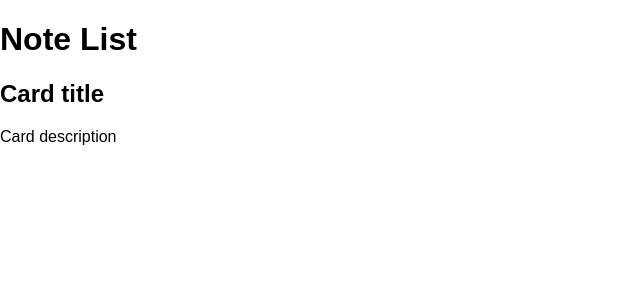
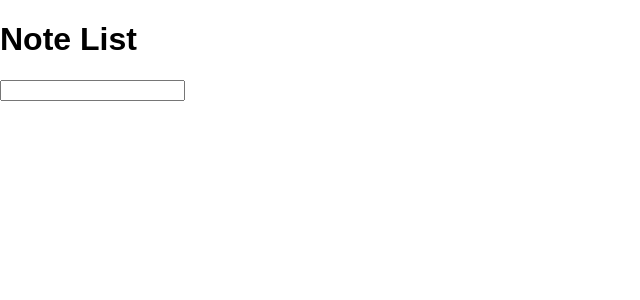
Before and after one commit to mateusKoppe/keep-note, a React (Create React App) app: page / in a window 1280 px wide. Shown: the top 300 px of the page, without its empty margins (0-640 px from the left). Built offline with nearby package versions, Linux system fonts and the light colour scheme.

Commit message:
Implement a form to add new cards

```diff
--- a/src/App.js
+++ b/src/App.js
@@ -7,21 +7,43 @@ class App extends Component {
   constructor (props) {
     super(props)
     this.state = {
-      list: [
-        {
-          title: 'Card title',
-          description: 'Card description'
-        }
-      ]
+      cardList: [],
+      formTitle: ''
     }
+  }
+
+  cardSubmitHandle = (e) => {
+    this.addCard({
+      title: this.state.formTitle
+    });
+    e.preventDefault();
+  }
+
+  changeTitle = (e) => {
+    this.setState({
+      formTitle: e.target.value
+    })
+  }
+
+  addCard = (card) => {
+    this.setState({
+      formTitle: '',
+      cardList: this.state.cardList.concat([card])
+    })
   }
 
   render() {
     return (
       <div>
         <h1>Note List</h1>
+        <form onSubmit={this.cardSubmitHandle}>
+          <input
+            value={this.state.formTitle}
+            onChange={this.changeTitle}
+          />
+        </form>
         <CardList
-          list={this.state.list}
+          list={this.state.cardList}
         />
       </div>
     );
--- a/src/CardList.js
+++ b/src/CardList.js
@@ -7,9 +7,9 @@ class CardList extends Component {
     )
   }
 
-  cardRender (card) {
+  cardRender (card, index) {
     return (
-      <div>
+      <div key={index}>
         <h2>{card.title}</h2>
         <div>{card.description}</div>
       </div>
```
